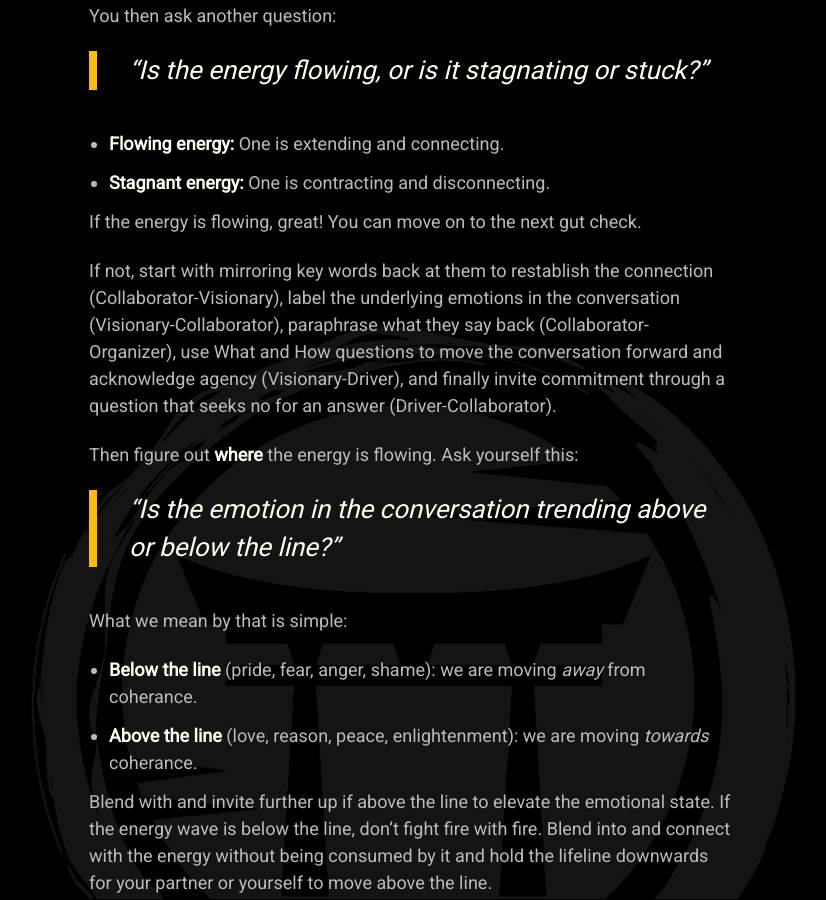
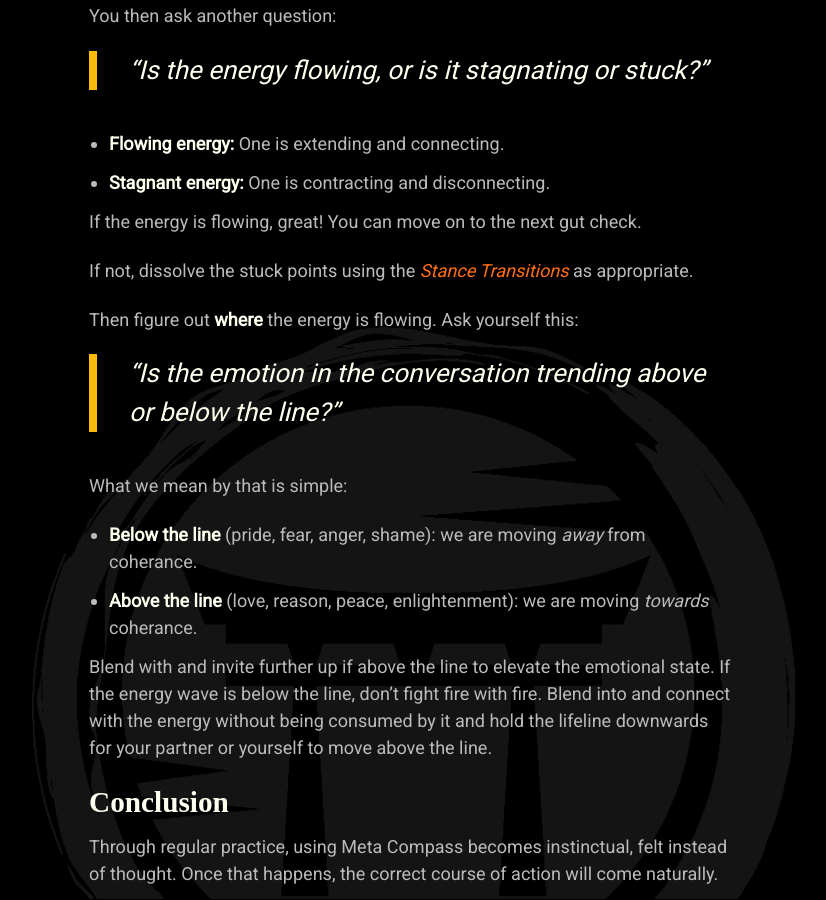
Before and after one commit to mindset-dojo/mindset-dojo.github.io, a Jekyll site: the page built from _forms/tone.md, in a window 1280 px wide and 900 px high, scrolled down 1521 px. Shown: the whole window, without its empty margins (229-1055 px from the left). Built offline with Jekyll 4.4.1, drawn with Linux system fonts in a browser that asks for light colours; some web fonts are replaced.

Commit message:
refactor(tone): from untested specific advise to general tested advice.

```diff
--- a/_forms/tone.md
+++ b/_forms/tone.md
@@ -45,7 +45,7 @@ You then ask another question:
 
 If the energy is flowing, great! You can move on to the next gut check.
 
-If not, start with mirroring key words back at them to restablish the connection (Collaborator-Visionary), label the underlying emotions in the conversation (Visionary-Collaborator), paraphrase what they say back (Collaborator-Organizer), use What and How questions to move the conversation forward and acknowledge agency (Visionary-Driver), and finally invite commitment through a question that seeks no for an answer (Driver-Collaborator).
+If not, dissolve the stuck points using the [Stance Transitions](../stance/) as appropriate.
 
 Then figure out **where** the energy is flowing. Ask yourself this:
 
```
